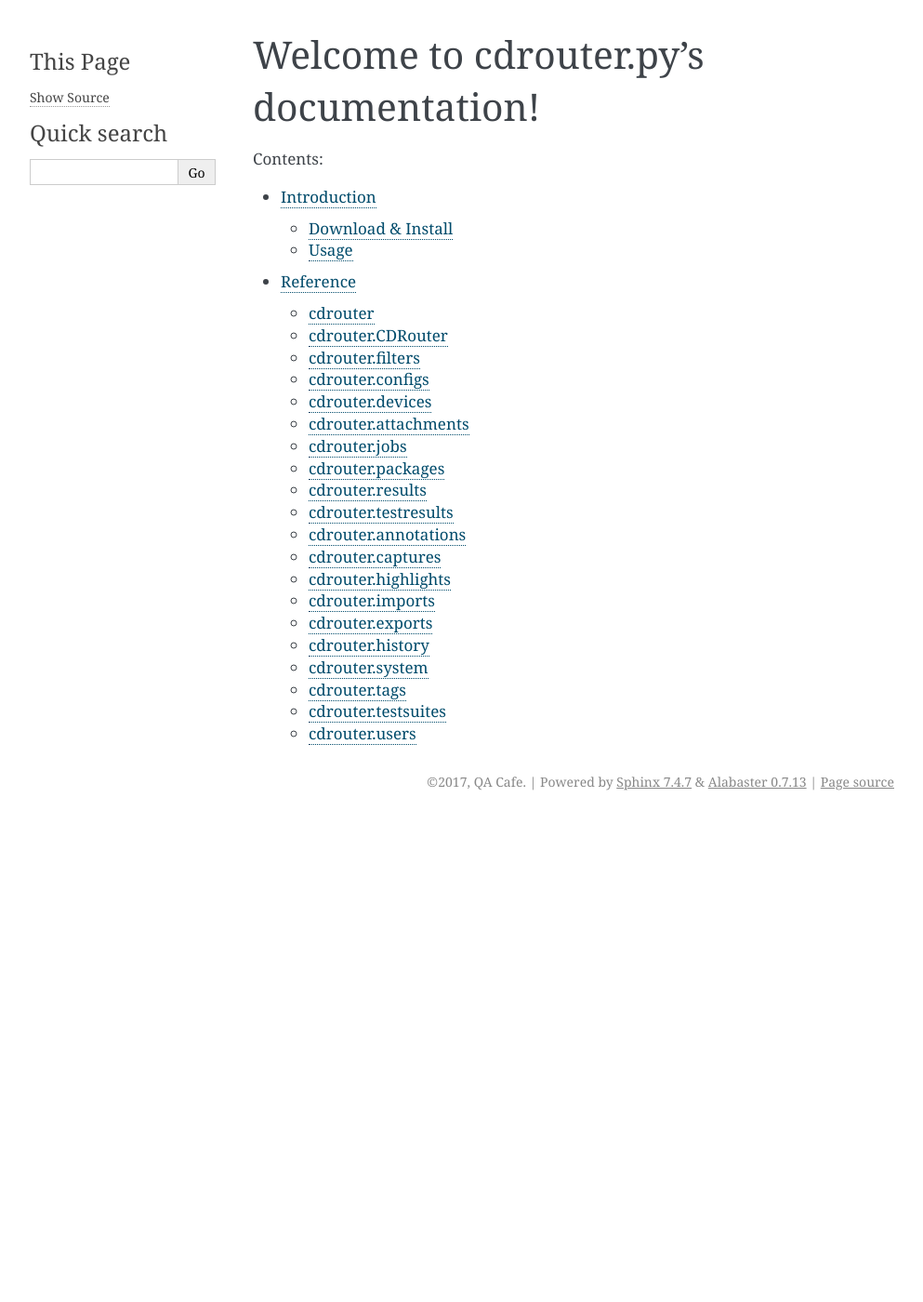
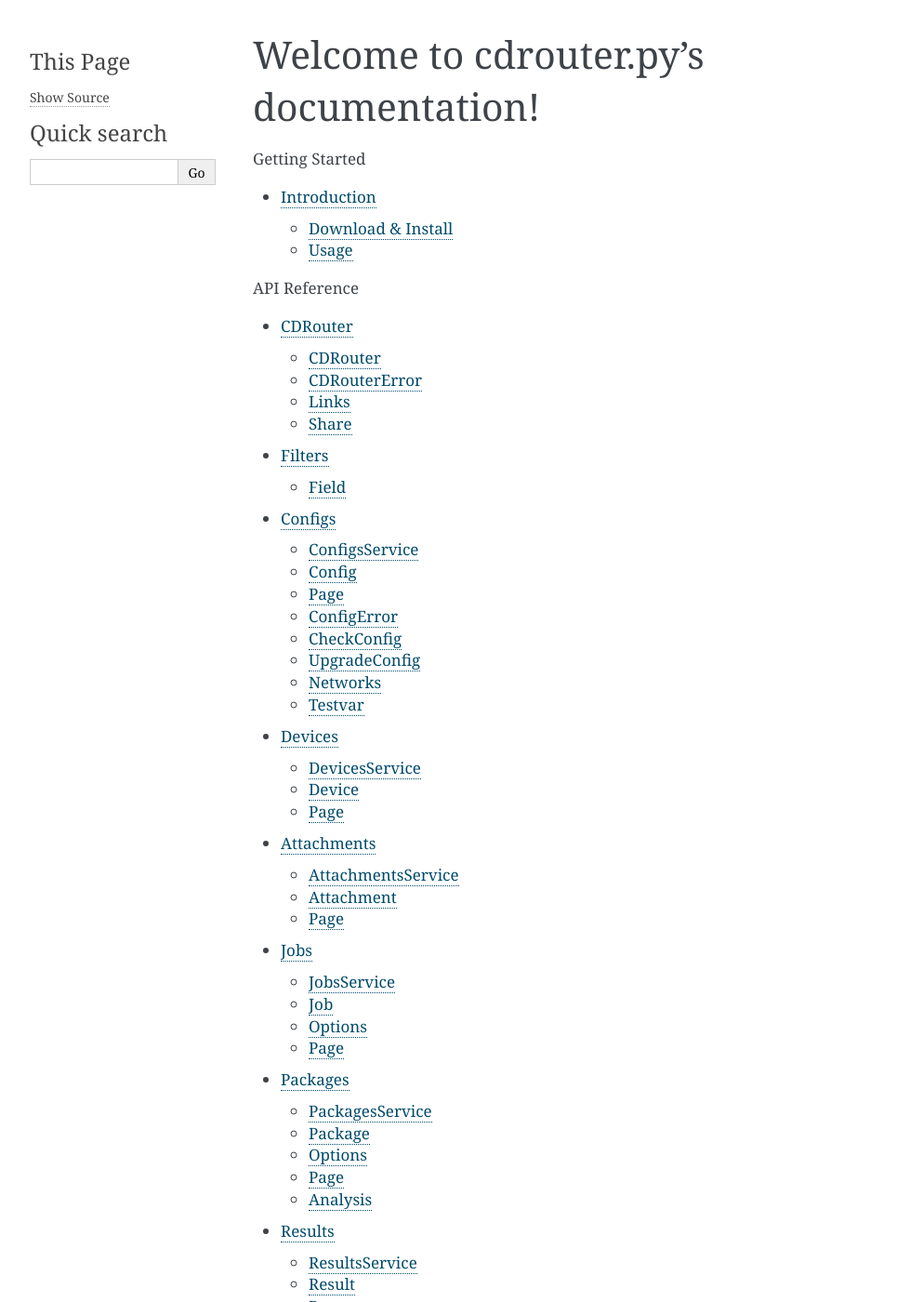
Before and after one commit to qacafe/cdrouter.py, a Sphinx documentation site: the page built from docs/index.rst, in a window 1280 px wide and 1400 px high. Shown: the whole window at 93% size, without its empty margins (148-1141 px from the left). Built offline with Sphinx 7.4.7, drawn with Linux system fonts in a browser that asks for light colours; some of the changed text lies outside the part shown.

Commit message:
Improve TOC for docs page

```diff
--- a/docs/index.rst
+++ b/docs/index.rst
@@ -8,7 +8,12 @@
 
 .. toctree::
    :maxdepth: 2
-   :caption: Contents:
+   :caption: Getting Started
 
    introduction
+
+.. toctree::
+   :maxdepth: 2
+   :caption: API Reference
+
    reference
--- a/docs/reference.rst
+++ b/docs/reference.rst
@@ -1,382 +1,690 @@
 .. _reference:
-
-Reference
-=========
-
-cdrouter
-~~~~~~~~
 
 .. automodule:: cdrouter
    :members:
 
-cdrouter.CDRouter
-~~~~~~~~~~~~~~~~~
+CDRouter
+========
+
+CDRouter
+--------
 
 .. autoclass:: cdrouter.CDRouter
    :members:
 
+CDRouterError
+-------------
+
 .. autoclass:: cdrouter.cdrouter.CDRouterError
    :members:
+
+Links
+-----
 
 .. autoclass:: cdrouter.cdrouter.Links
    :members:
 
+Share
+-----
+
 .. autoclass:: cdrouter.cdrouter.Share
    :members:
 
-cdrouter.filters
-~~~~~~~~~~~~~~~~
+Filters
+=======
+
+Field
+-----
 
 .. autoclass:: cdrouter.filters.Field
    :members:
 
-cdrouter.configs
-~~~~~~~~~~~~~~~~
+Configs
+=======
+
+ConfigsService
+--------------
 
 .. autoclass:: cdrouter.configs.ConfigsService
    :members:
 
+Config
+------
+
 .. autoclass:: cdrouter.configs.Config
    :members:
+
+Page
+----
 
 .. autoclass:: cdrouter.configs.Page
    :members:
 
+ConfigError
+-----------
 .. autoclass:: cdrouter.configs.ConfigError
    :members:
+
+CheckConfig
+-----------
 
 .. autoclass:: cdrouter.configs.CheckConfig
    :members:
 
+UpgradeConfig
+-------------
+
 .. autoclass:: cdrouter.configs.UpgradeConfig
    :members:
+
+Networks
+--------
 
 .. autoclass:: cdrouter.configs.Networks
    :members:
 
+Testvar
+-------
+
 .. autoclass:: cdrouter.configs.Testvar
    :members:
 
-cdrouter.devices
-~~~~~~~~~~~~~~~~
+Devices
+=======
+
+DevicesService
+--------------
 
 .. autoclass:: cdrouter.devices.DevicesService
    :members:
 
+Device
+------
+
 .. autoclass:: cdrouter.devices.Device
    :members:
+
+Page
+----
 
 .. autoclass:: cdrouter.devices.Page
    :members:
 
-cdrouter.attachments
-~~~~~~~~~~~~~~~~~~~~
+Attachments
+===========
+
+AttachmentsService
+------------------
 
 .. autoclass:: cdrouter.attachments.AttachmentsService
    :members:
 
+Attachment
+----------
+
 .. autoclass:: cdrouter.attachments.Attachment
    :members:
+
+Page
+----
 
 .. autoclass:: cdrouter.attachments.Page
    :members:
 
-cdrouter.jobs
-~~~~~~~~~~~~~
+Jobs
+====
+
+JobsService
+-----------
 
 .. autoclass:: cdrouter.jobs.JobsService
    :members:
 
+Job
+---
+
 .. autoclass:: cdrouter.jobs.Job
    :members:
+
+Options
+-------
 
 .. autoclass:: cdrouter.jobs.Options
    :members:
 
+Page
+----
+
 .. autoclass:: cdrouter.jobs.Page
    :members:
 
-cdrouter.packages
-~~~~~~~~~~~~~~~~~
+Packages
+========
+
+PackagesService
+---------------
 
 .. autoclass:: cdrouter.packages.PackagesService
    :members:
 
+Package
+-------
+
 .. autoclass:: cdrouter.packages.Package
    :members:
+
+Options
+-------
 
 .. autoclass:: cdrouter.packages.Options
    :members:
 
+Page
+----
+
 .. autoclass:: cdrouter.packages.Page
    :members:
+
+Analysis
+--------
 
 .. autoclass:: cdrouter.packages.Analysis
    :members:
 
-cdrouter.results
-~~~~~~~~~~~~~~~~
+Results
+=======
+
+ResultsService
+--------------
 
 .. autoclass:: cdrouter.results.ResultsService
    :members:
 
+Result
+------
+
 .. autoclass:: cdrouter.results.Result
    :members:
+
+Page
+----
 
 .. autoclass:: cdrouter.results.Page
    :members:
 
+TestCount
+---------
+
 .. autoclass:: cdrouter.results.TestCount
    :members:
+
+TestDuration
+------------
 
 .. autoclass:: cdrouter.results.TestDuration
    :members:
 
+ResultBreakdown
+---------------
+
 .. autoclass:: cdrouter.results.ResultBreakdown
    :members:
+
+TimeBreakdown
+-------------
 
 .. autoclass:: cdrouter.results.TimeBreakdown
    :members:
 
+SetStats
+--------
+
 .. autoclass:: cdrouter.results.SetStats
    :members:
+
+TestResultBreakdown
+-------------------
 
 .. autoclass:: cdrouter.results.TestResultBreakdown
    :members:
 
+Progress
+--------
+
 .. autoclass:: cdrouter.results.Progress
    :members:
+
+SingleStats
+-----------
 
 .. autoclass:: cdrouter.results.SingleStats
    :members:
 
+PackageCount
+------------
+
 .. autoclass:: cdrouter.results.PackageCount
    :members:
+
+DeviceCount
+-----------
 
 .. autoclass:: cdrouter.results.DeviceCount
    :members:
 
+AllStats
+--------
+
 .. autoclass:: cdrouter.results.AllStats
    :members:
+
+Metric
+------
 
 .. autoclass:: cdrouter.results.Metric
    :members:
 
+LogDirFile
+----------
+
 .. autoclass:: cdrouter.results.LogDirFile
    :members:
+
+Options
+-------
 
 .. autoclass:: cdrouter.results.Options
    :members:
 
+Result
+------
+
 .. autoclass:: cdrouter.results.Result
    :members:
 
-cdrouter.testresults
-~~~~~~~~~~~~~~~~~~~~
+TestResults
+===========
+
+TestResultsService
+------------------
 
 .. autoclass:: cdrouter.testresults.TestResultsService
    :members:
 
+TestResult
+----------
+
 .. autoclass:: cdrouter.testresults.TestResult
    :members:
+
+Page
+----
 
 .. autoclass:: cdrouter.testresults.Page
    :members:
 
+Summary
+-------
+
 .. autoclass:: cdrouter.testresults.Summary
    :members:
+
+Line
+----
 
 .. autoclass:: cdrouter.testresults.Line
    :members:
 
+Log
+---
+
 .. autoclass:: cdrouter.testresults.Log
    :members:
 
-cdrouter.annotations
-~~~~~~~~~~~~~~~~~~~~
+Annotations
+===========
+
+AnnotationsService
+------------------
 
 .. autoclass:: cdrouter.annotations.AnnotationsService
    :members:
 
+Annotation
+----------
+
 .. autoclass:: cdrouter.annotations.Annotation
    :members:
 
-cdrouter.captures
-~~~~~~~~~~~~~~~~~
+Captures
+========
+
+CapturesService
+---------------
 
 .. autoclass:: cdrouter.captures.CapturesService
    :members:
 
+Capture
+-------
+
 .. autoclass:: cdrouter.captures.Capture
    :members:
+
+Section
+-------
 
 .. autoclass:: cdrouter.captures.Section
    :members:
 
+Structure
+---------
+
 .. autoclass:: cdrouter.captures.Structure
    :members:
+
+SummaryPacket
+-------------
 
 .. autoclass:: cdrouter.captures.SummaryPacket
    :members:
 
+Summary
+-------
+
 .. autoclass:: cdrouter.captures.Summary
    :members:
+
+Field
+-----
 
 .. autoclass:: cdrouter.captures.Field
    :members:
 
+Proto
+-----
+
 .. autoclass:: cdrouter.captures.Proto
    :members:
+
+Packet
+------
 
 .. autoclass:: cdrouter.captures.Packet
    :members:
 
+Decode
+------
+
 .. autoclass:: cdrouter.captures.Decode
    :members:
+
+ASCIIByte
+---------
 
 .. autoclass:: cdrouter.captures.ASCIIByte
    :members:
 
+ASCIILine
+---------
+
 .. autoclass:: cdrouter.captures.ASCIILine
    :members:
+
+ASCIIFrame
+----------
 
 .. autoclass:: cdrouter.captures.ASCIIFrame
    :members:
 
+ASCII
+-----
+
 .. autoclass:: cdrouter.captures.ASCII
    :members:
+
+CloudShark
+----------
 
 .. autoclass:: cdrouter.captures.CloudShark
    :members:
 
-cdrouter.highlights
-~~~~~~~~~~~~~~~~~~~
+Highlights
+==========
+
+HighlightsService
+-----------------
 
 .. autoclass:: cdrouter.highlights.HighlightsService
    :members:
 
+Highlight
+---------
+
 .. autoclass:: cdrouter.highlights.Highlight
    :members:
 
-cdrouter.imports
-~~~~~~~~~~~~~~~~
+Imports
+=======
+
+ImportsService
+--------------
 
 .. autoclass:: cdrouter.imports.ImportsService
    :members:
 
+Import
+------
+
 .. autoclass:: cdrouter.imports.Import
    :members:
+
+Response
+--------
 
 .. autoclass:: cdrouter.imports.Response
    :members:
 
+Resource
+--------
+
 .. autoclass:: cdrouter.imports.Resource
    :members:
+
+Request
+-------
 
 .. autoclass:: cdrouter.imports.Request
    :members:
 
-cdrouter.exports
-~~~~~~~~~~~~~~~~
+Exports
+=======
+
+ExportsService
+--------------
 
 .. autoclass:: cdrouter.exports.ExportsService
    :members:
 
-cdrouter.history
-~~~~~~~~~~~~~~~~
+History
+=======
+
+HistoryService
+--------------
 
 .. autoclass:: cdrouter.history.HistoryService
    :members:
 
+History
+-------
+
 .. autoclass:: cdrouter.history.History
    :members:
+
+Page
+----
 
 .. autoclass:: cdrouter.history.Page
    :members:
 
-cdrouter.system
-~~~~~~~~~~~~~~~
+System
+======
+
+SystemService
+-------------
 
 .. autoclass:: cdrouter.system.SystemService
    :members:
 
+Version
+-------
+
 .. autoclass:: cdrouter.system.Version
    :members:
+
+ReleaseLatest
+-------------
 
 .. autoclass:: cdrouter.system.ReleaseLatest
    :members:
 
+Testsuite
+---------
+
 .. autoclass:: cdrouter.system.Testsuite
    :members:
+
+Release
+-------
 
 .. autoclass:: cdrouter.system.Release
    :members:
 
+Upgrade
+-------
+
 .. autoclass:: cdrouter.system.Upgrade
    :members:
+
+InterfaceFlags
+--------------
 
 .. autoclass:: cdrouter.system.InterfaceFlags
    :members:
 
+InterfaceAddr
+-------------
+
 .. autoclass:: cdrouter.system.InterfaceAddr
    :members:
+
+Interface
+---------
 
 .. autoclass:: cdrouter.system.Interface
    :members:
 
+Preferences
+-----------
+
 .. autoclass:: cdrouter.system.Preferences
    :members:
 
-cdrouter.tags
-~~~~~~~~~~~~~
+Tags
+====
+
+TagsService
+-----------
 
 .. autoclass:: cdrouter.tags.TagsService
    :members:
 
+Tag
+---
+
 .. autoclass:: cdrouter.tags.Tag
    :members:
+
+ResourceTags
+------------
 
 .. autoclass:: cdrouter.tags.ResourceTags
    :members:
 
-cdrouter.testsuites
-~~~~~~~~~~~~~~~~~~~
+Testsuites
+==========
+
+TestsuitesService
+-----------------
 
 .. autoclass:: cdrouter.testsuites.TestsuitesService
    :members:
 
+Info
+----
+
 .. autoclass:: cdrouter.testsuites.Info
    :members:
+
+Group
+-----
 
 .. autoclass:: cdrouter.testsuites.Group
    :members:
 
+Module
+------
+
 .. autoclass:: cdrouter.testsuites.Module
    :members:
+
+Test
+----
 
 .. autoclass:: cdrouter.testsuites.Test
    :members:
 
+Label
+-----
+
 .. autoclass:: cdrouter.testsuites.Label
    :members:
+
+Error
+-----
 
 .. autoclass:: cdrouter.testsuites.Error
    :members:
 
+Testvar
+-------
+
 .. autoclass:: cdrouter.testsuites.Testvar
    :members:
+
+Search
+------
 
 .. autoclass:: cdrouter.testsuites.Search
    :members:
 
-cdrouter.users
-~~~~~~~~~~~~~~
+Users
+=====
+
+UsersService
+------------
 
 .. autoclass:: cdrouter.users.UsersService
    :members:
 
+User
+----
+
 .. autoclass:: cdrouter.users.User
    :members:
 
+Page
+----
+
 .. autoclass:: cdrouter.users.Page
    :members:
```
